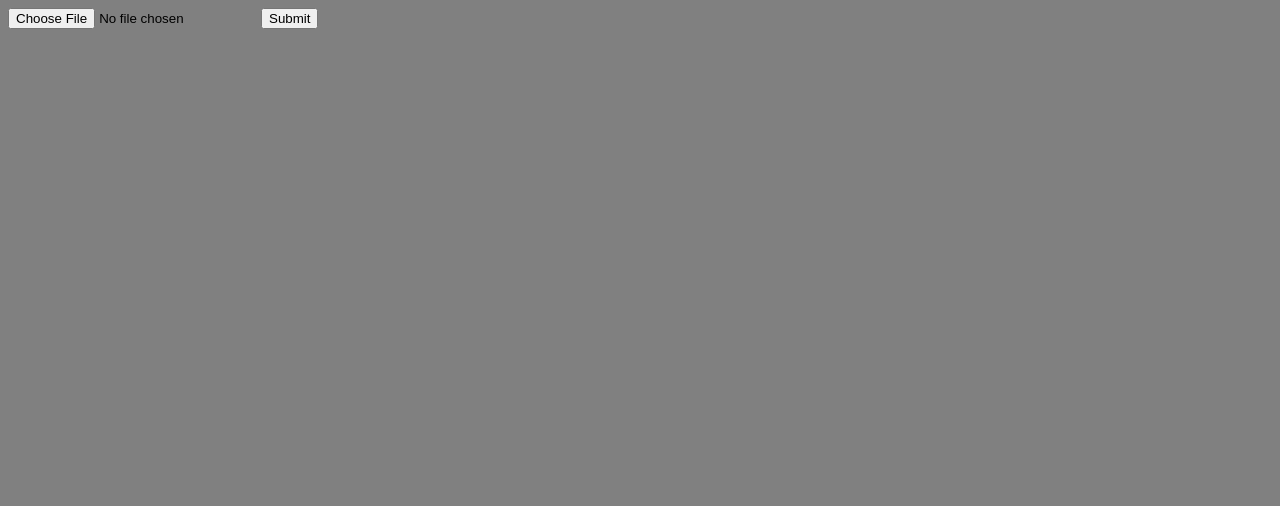
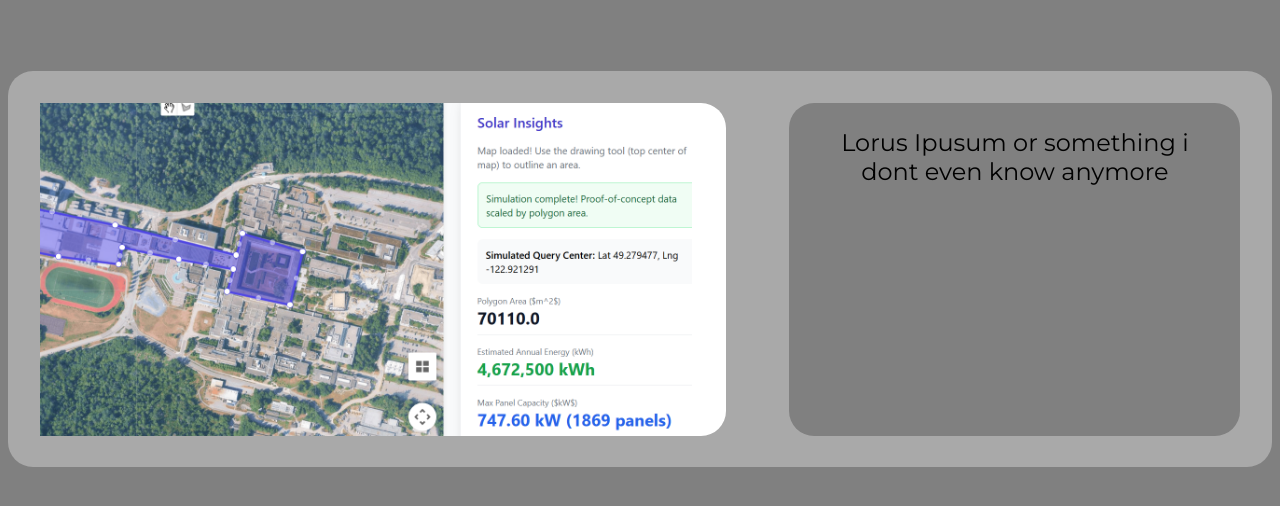
Before and after one commit to Kinda-Andrew/E-Valuate, a React (Vite) app in the folder frontend/: page /Page1 in a window 1280 px wide. Shown: the top 506 px of the page. Built offline with nearby package versions, Linux system fonts and the light colour scheme.

Commit message:
bottompart

```diff
--- a/frontend/src/pages/Home.css
+++ b/frontend/src/pages/Home.css
@@ -188,12 +188,12 @@ body {
 }
 
 .rightscreenshot {
-      margin-top: 10%;
+    margin-top: 3%;
 
 }
 
 .leftscreenshot {
-      margin-top: 10%;
+    margin-top: 3%;
 }
 .button4 {
     text-align: center;
@@ -215,7 +215,7 @@ body {
 }
 
 .leftpara {
-      margin-top: -10%;
+    margin-top: 10%;
 
 
     /* newest ver on bt */
--- a/frontend/src/pages/Page1.css
+++ b/frontend/src/pages/Page1.css
@@ -5,7 +5,46 @@
 
     padding-top: 10%;
     padding-bottom: 10%;
+}
+
+
+.bottompart {
+    margin-top: 5%;
+
+
+    width: 100%;
+    display:inline-flex;
+    border-radius: 25px;
+    position: relative;
+    background-color: darkgray;
+
 
 
 
 }
+
+
+
+.transformed {
+    margin: 2.5%;
+    text-align:center;
+    display: inline-grid;
+    border-radius: 25px;
+    width: 60%;
+    max-width: 60%;
+    background-color: white;
+
+}
+
+.info{
+    margin: 2.5%;
+    text-align:center;
+    display: inline-grid;
+    border-radius: 25px;
+    position:relative;
+    width: 35%;
+    padding: 2%;
+    background-color: gray;
+    font-size: 150%;
+
+}
--- a/frontend/src/pages/Page1.jsx
+++ b/frontend/src/pages/Page1.jsx
@@ -1,6 +1,8 @@
 import React from "react";
 import './Page1.css'
 import { useState } from "react";
+
+
 
 
 
@@ -13,6 +15,7 @@ function Page1(){
 
     const formData = new FormData();
     formData.append("file", inputFile);
+
 
     const res = await fetch(`${process.env.VITE_API_URL}/getPhoto`, {
         method: "POST",
@@ -30,10 +33,31 @@ function Page1(){
 
 
         <>
-        <form onSubmit={handleSubmit}>
-            <input type="file" onChange={(event)=>{setInputFile(event.target.files[0]);}}></input>
-            <button type="submit">Submit</button>
-        </form>
+
+
+
+
+        {/* This is the bottom part */}
+      <div className = "bottompart">
+
+        <div className = "transformed">
+
+            {/* This is a sample image of a transformed photo */}
+
+            <img src = "./scout.png" width = "95%" height = "100%"></img>
+
+
+        </div>
+
+        {/* This part contains information about the photo */}
+        <div className = "info">
+            Lorus Ipusum or something i dont even know anymore
+        </div>
+
+
+      </div>
+
+
 
         </>
 
```
Also changed, not shown: frontend/src/images.jpg (added). Lines whose indentation alone changed are shown as unchanged.
